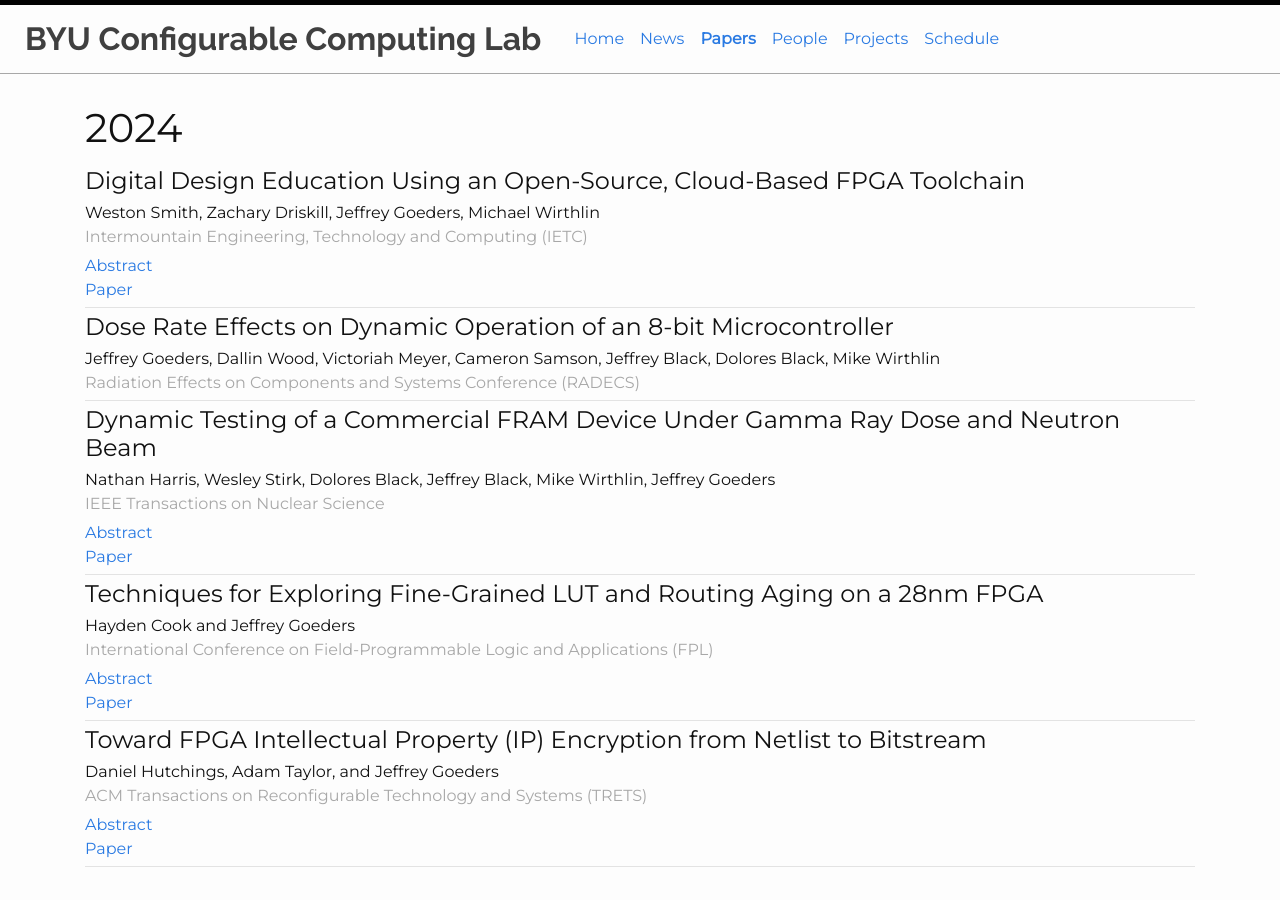
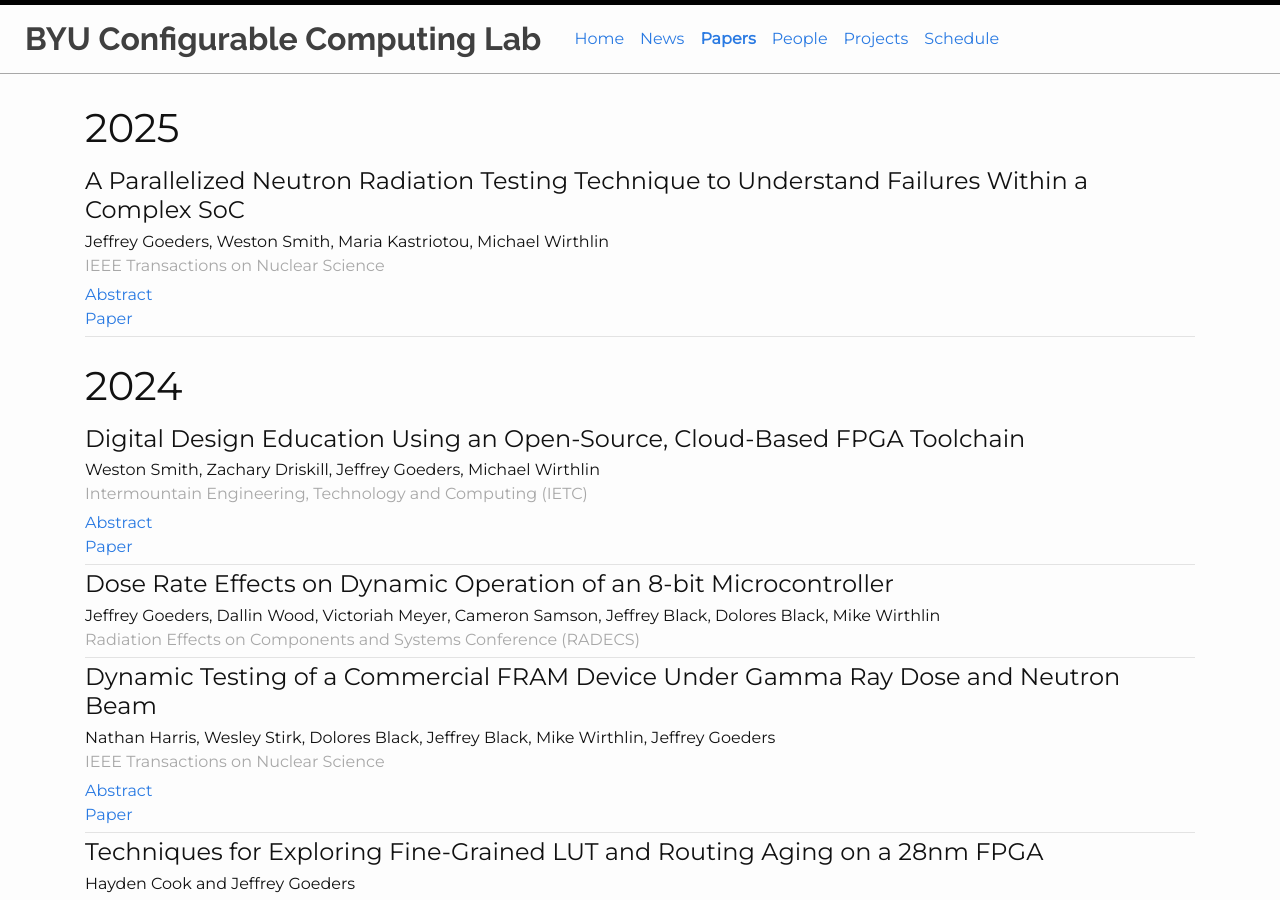
Before and after one commit to byuccl/byuccl.github.io, a Jekyll site: the page built from pages/papers.html, in a window 1280 px wide and 900 px high. Built offline with Jekyll 4.4.1, drawn with Linux system fonts in a browser that asks for light colours; nearby versions of some CDN libraries; some of the changed lines change nothing that is shown.

Commit message:
add paper

```diff
--- a/_data/papers.yaml
+++ b/_data/papers.yaml
@@ -1,3 +1,11 @@
+- title: A Parallelized Neutron Radiation Testing Technique to Understand Failures Within a Complex SoC
+  authors: Jeffrey Goeders, Weston Smith, Maria Kastriotou, Michael Wirthlin
+  conference: IEEE Transactions on Nuclear Science
+  year: >
+    2025
+  abstract: >
+    Complex system on chip (SoC) is increasingly used in embedded applications where both high computing performance and low power consumption are required. These devices are especially important in embedded environments where safety and reliability are critical, such as advanced driver assistance systems (ADASs) and space applications. The failure modes and failure rates of these devices due to single-event effects are not well understood, and methods for testing these devices are tedious and time-consuming. This work introduces a methodology for simultaneously testing multiple components of an SoC device. This methodology is used to evaluate the failure modes of several components within an AMD UltraScale+ multiprocessor SoC (MPSoC) device under neutron radiation. The results from two neutron beam tests are described and compared.
+  url: A_Parallelized_Neutron_Radiation_Testing_Technique_to_Understand_Failures_Within_a_Complex_SoC_2025.pdf
 
 - title: Techniques for Exploring Fine-Grained LUT and Routing Aging on a 28nm FPGA
   authors: Hayden Cook and Jeffrey Goeders
```
Also changed, not shown: 1 other file.
